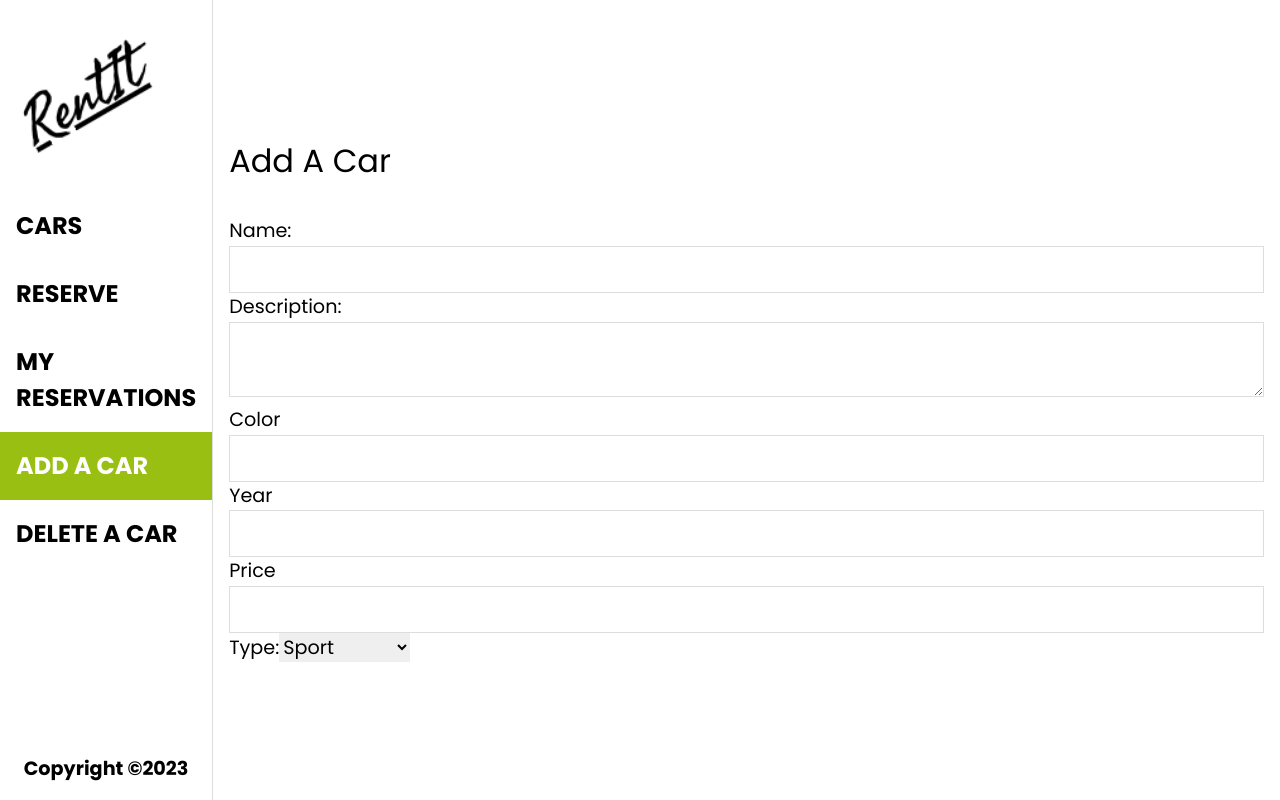
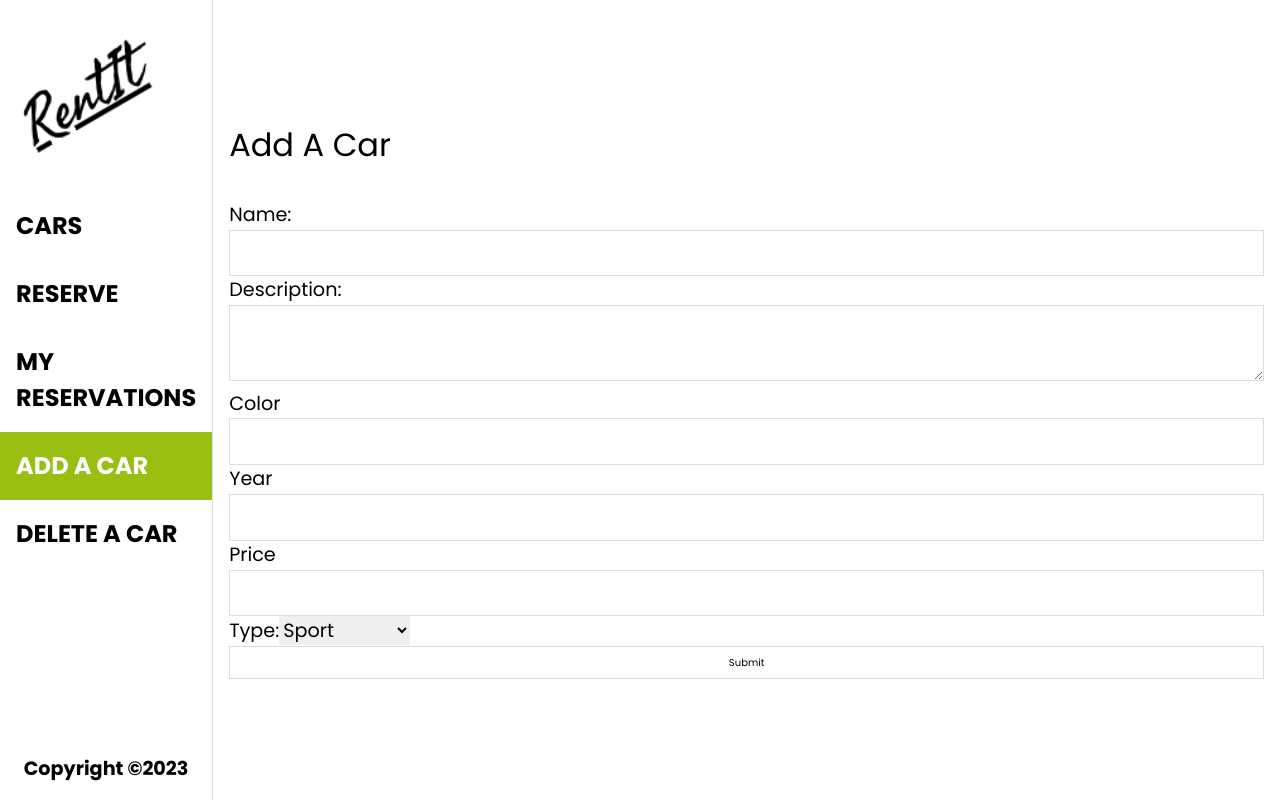
Before and after one commit to wassimchakib/Car-Rental-Front-End, a React (Create React App) app: page /add in a window 1280 px wide. Built offline with nearby package versions, Linux system fonts and the light colour scheme; a web font is replaced by a local one.

Commit message:
Add handleSubmit function

```diff
--- a/src/pages/AddCar/AddCar.jsx
+++ b/src/pages/AddCar/AddCar.jsx
@@ -8,34 +8,56 @@ const AddCar = () => {
   const [year, setYear] = useState('');
   const [price, setPrice] = useState('');
   const [type, setType] = useState('');
+  const [formInfo, setFormInfo] = useState();
+
+  const handleSubmit = (e) => {
+    e.preventDefault();
+    setFormInfo(
+      {
+        name,
+        description,
+        color,
+        year,
+        price,
+        type,
+      },
+    );
+    console.log(formInfo);
+    setName('');
+    setDescription('');
+    setColor('');
+    setYear('');
+    setPrice('');
+    setType('');
+  };
 
   return (
-    <>
+    <div className="form__container">
       <h2>Add A Car</h2>
-      <form>
+      <form onSubmit={handleSubmit}>
         <label htmlFor="name">
           Name:
-          <input type="text" required onChange={setName} id="name" />
+          <input type="text" required onChange={(e) => setName(e.target.value)} id="name" value={name} />
         </label>
         <label htmlFor="description">
           Description:
-          <textarea onChange={setDescription} id="description" />
+          <textarea onChange={(e) => setDescription(e.target.value)} value={description} id="description" />
         </label>
         <label htmlFor="color">
           Color
-          <input type="text" onChange={setColor} id="color" />
+          <input type="text" onChange={(e) => setColor(e.target.value)} value={color} id="color" />
         </label>
         <label htmlFor="year">
           Year
-          <input type="text" required onChange={setYear} id="year" />
+          <input type="text" required onChange={(e) => setYear(e.target.value)} value={year} id="year" />
         </label>
         <label htmlFor="price">
           Price
-          <input type="text" required onChange={setPrice} id="price" />
+          <input type="text" required onChange={(e) => setPrice(e.target.value)} value={price} id="price" />
         </label>
         <label htmlFor="type">
           Type:
-          <select id="type" onChange={setType}>
+          <select id="type" onChange={(e) => setType(e.target.value)} value={type}>
             <option value="Sport">Sport</option>
             <option value="Pickup">Pickup</option>
             <option value="Super">Super</option>
@@ -45,9 +67,9 @@ const AddCar = () => {
             <option value="Micro">Micro</option>
           </select>
         </label>
+        <input type="submit" value="Submit" />
       </form>
-      <p>{name.toString}</p>
-    </>
+    </div>
   );
 };
 
--- a/src/pages/AddCar/index.css
+++ b/src/pages/AddCar/index.css
@@ -1,21 +1,23 @@
-input,
-textarea {
+.form__container {
+  display: flex;
+  flex-direction: column;
+  justify-content: center;
+  width: 100%;
+  height: 100%;
+}
+
+.form__container input,
+.form__container textarea {
   width: 100%;
   padding: 0.5rem 1rem;
   border: 1px solid #ddd;
 }
 
-label {
+.form__container label {
   font-size: 1.2rem;
 }
 
-h2 {
+.form__container h2 {
   font-size: 2rem;
   margin-bottom: 2rem;
 }
-
-.container {
-  display: flex;
-  flex-direction: column;
-  justify-content: center;
-}
```
